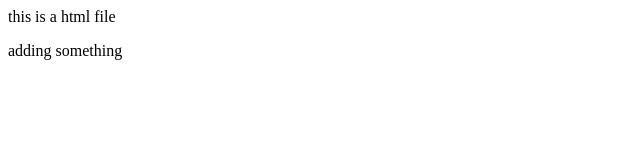
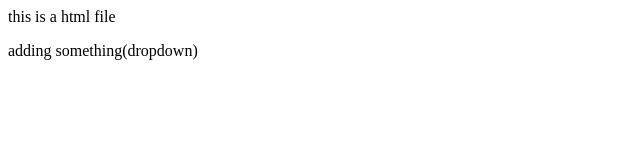
Before and after one commit to aakarsh-tripathi/localrepo, a plain HTML site: page index.html in a window 1280 px wide. Shown: the full height of the page, 0-640 px from the left. Drawn offline with Linux system fonts and the light colour scheme.

Commit message:
dropdown

```diff
--- a/index.html
+++ b/index.html
@@ -1,2 +1,2 @@
  <p>this is a html file</p>
-<p>adding something</p>
+<p>adding something(dropdown)</p>
```
